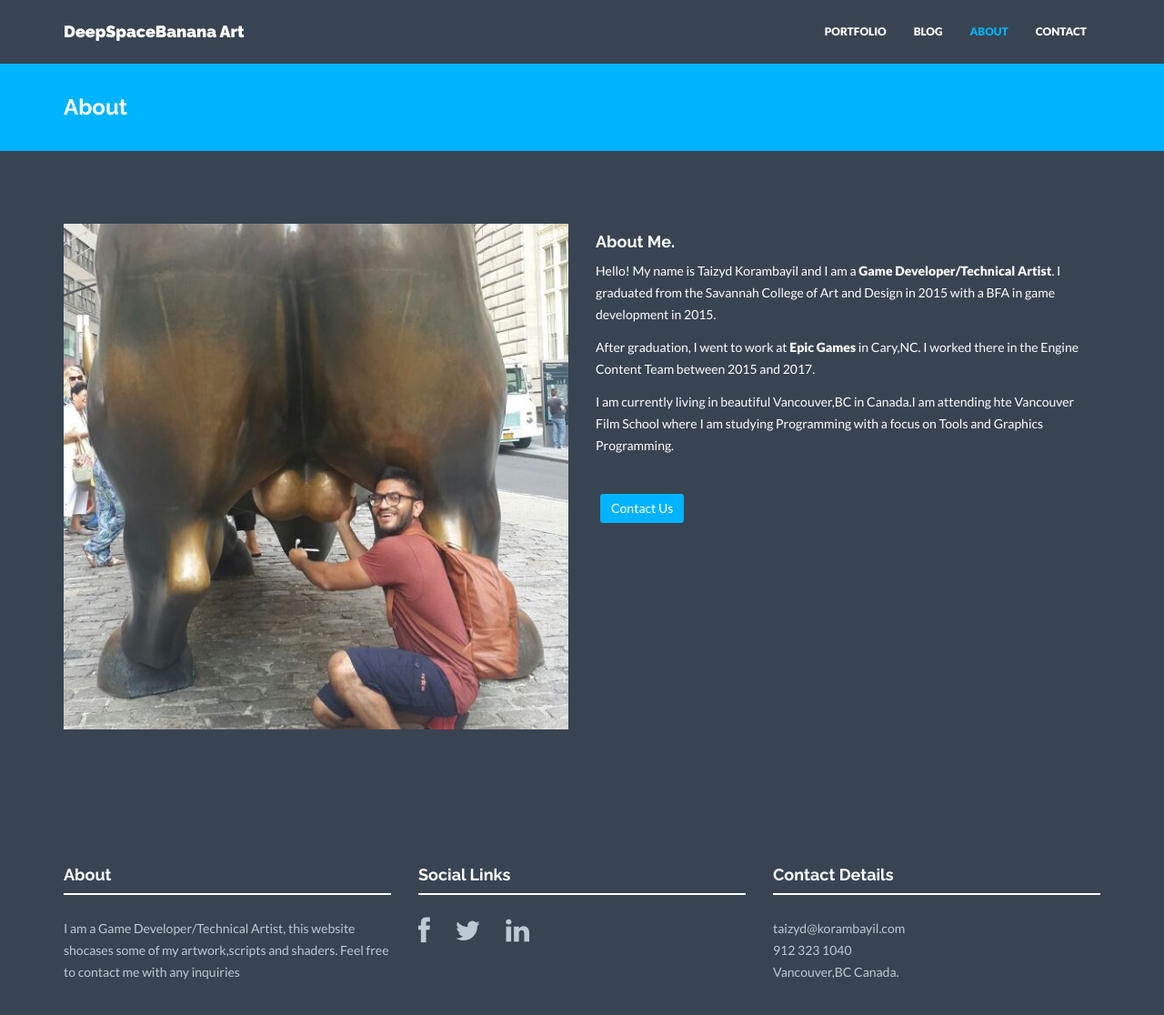
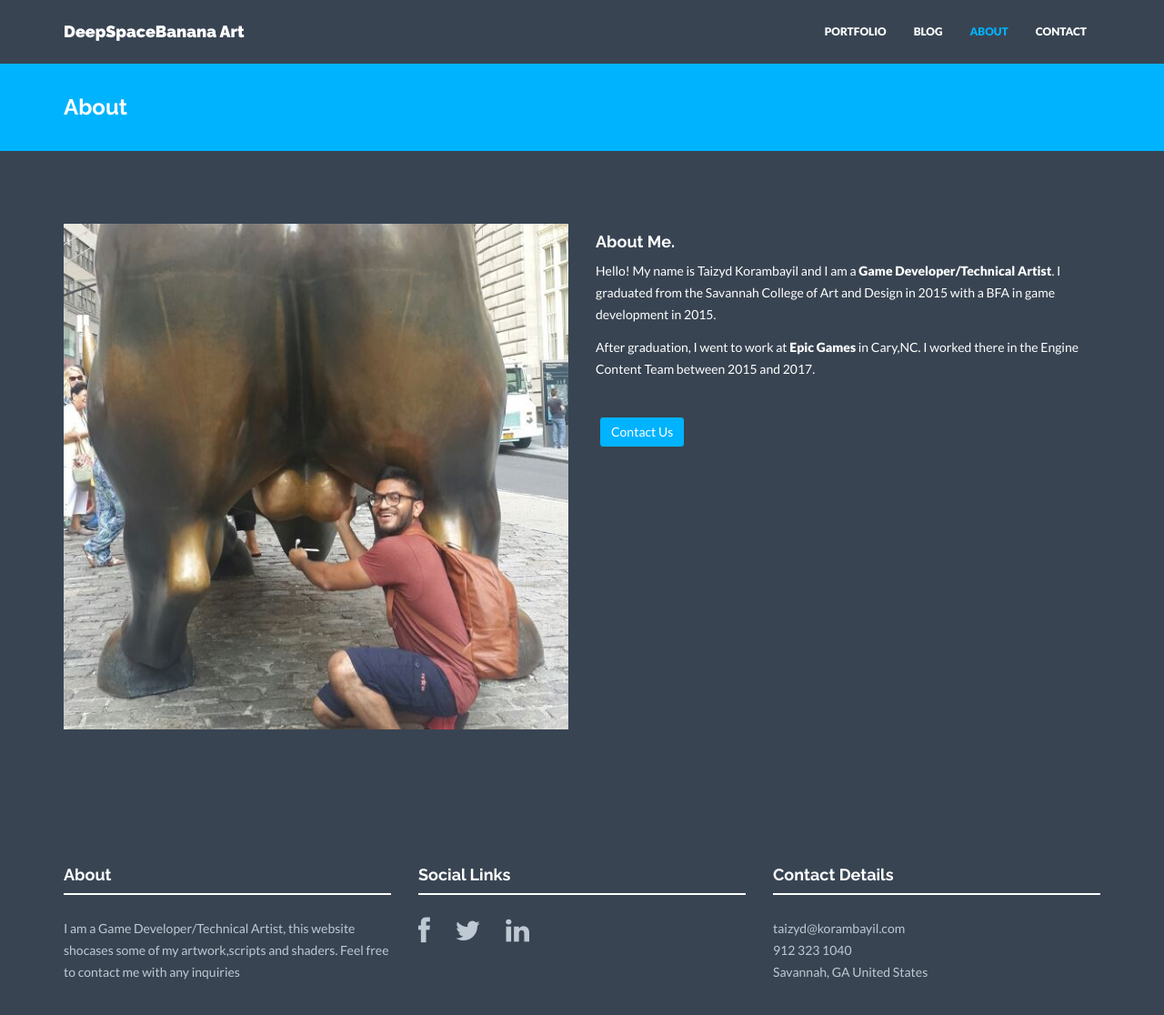
Before and after one commit to deepspacebanana/deepspacebanana.github.io, a Jekyll site: the page built from about.html, in a window 1280 px wide and 1153 px high. Shown: the top 1116 px of the window at 91% size. Built offline with Jekyll 4.4.1, drawn with Linux system fonts in a browser that asks for light colours; nearby versions of some CDN libraries.

Commit message:
Update locations
sda

```diff
--- a/_config.yml
+++ b/_config.yml
@@ -46,7 +46,7 @@ address:
   - lines:
     - taizyd@korambayil.com
     - 912 323 1040
-    - Vancouver,BC Canada.
+    - Savannah, GA United States
 email: taizyd@korambayil.com
 tel: +912 323 1040
 
--- a/about.html
+++ b/about.html
@@ -13,7 +13,7 @@ permalink: /about/
             <h4>About Me.</h4>
             <p>Hello! My name is Taizyd Korambayil and I am a <b>Game Developer/Technical Artist</b>. I graduated from the Savannah College of Art and Design in 2015 with a BFA in game development in 2015. </p>
             <p>After graduation, I went to work at <b>Epic Games</b> in Cary,NC. I worked there in the Engine Content Team between 2015 and 2017.</p>
-            <p>I am currently living in beautiful Vancouver,BC in Canada.I am attending hte Vancouver Film School where I am studying Programming with a focus on Tools and Graphics Programming.</p>
+
             <p><br/><a href="/contact/" class="btn btn-theme">Contact Us</a></p>
         </div>
     </div><! --/row -->
```
